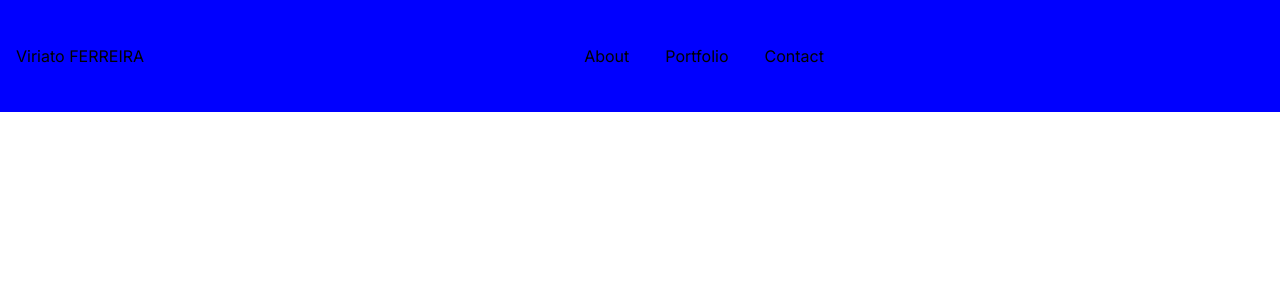
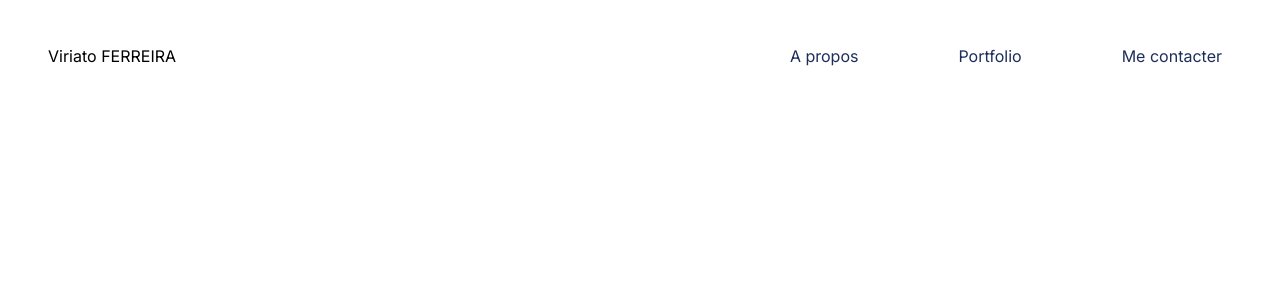
Before and after one commit to ViriatoF/portfolio, a Next.js app: page / in a window 1280 px wide. Shown: the top 300 px of the page. Built offline with nearby package versions, Linux system fonts and the light colour scheme.

Commit message:
Add colors in globals

```diff
--- a/src/app/globals.css
+++ b/src/app/globals.css
@@ -1,7 +1,9 @@
 :root {
-  --primary-color: #3b82f6;
+  --background-color: #fdfdfe;
+  --primary-color: #1d2e5c;
   --secondary-color: #10b981;
-  --tertiary-color: #a858b0;
+  --tertiary-color: #3d63dd;
+  --quaternary-color: #bdd1ff;
   --neutral-color: #efeded;
 
   /* Desktop */
@@ -51,6 +53,7 @@ body {
   overflow-x: hidden;
   font-family: var(--font-inter);
   font-size: var(--text-courant);
+  color: var(--primary-color);
 }
 
 html {
@@ -117,13 +120,14 @@ a {
 
 @media (prefers-color-scheme: dark) {
   :root {
+    --background-color: #1d2e5c;
     --primary-color: #3b82f6;
     --secondary-color: #10b981;
     --tertiary-color: #a858b0;
   }
 
   body {
-    background-color: var(--background);
+    background-color: var(--background-color);
     color: var(--text);
   }
 }
--- a/src/components/header/header.module.css
+++ b/src/components/header/header.module.css
@@ -1,25 +1,23 @@
 .header {
   display: flex;
   align-items: center;
+  justify-content: space-between;
   position: fixed;
   top: 0;
-  padding: 1em;
+  padding: 1em 3em;
   z-index: 50;
   width: 100vw;
   height: 7em;
-  background-color: blue;
 }
 
 .nav {
   /* width: 100%; */
-  padding: 1em 2em;
   border: 2px solid var(--border);
   border-radius: 8px;
-  margin: 2em 0;
-  backdrop-filter: saturate(140%) blur(8px);
-  margin: 0 auto;
+  /* backdrop-filter: saturate(140%) blur(8px); */
   display: flex;
   align-items: center;
+  gap: 2em;
   justify-content: space-between;
 }
 
@@ -46,7 +44,7 @@
 
 .menu {
   display: flex;
-  gap: 16px;
+  gap: 5em;
   list-style: none;
   margin: 0;
   padding: 0;
--- a/src/components/header/header.tsx
+++ b/src/components/header/header.tsx
@@ -197,7 +197,7 @@ export default function Header() {
                     setOpen(!open);
                   }, 800)
                 }>
-                About
+                A propos
               </Link>
             </li>
             <li>
@@ -215,7 +215,7 @@ export default function Header() {
                     setOpen(!open);
                   }, 800)
                 }>
-                Contact
+                Me contacter
               </Link>
             </li>
           </ul>
```
